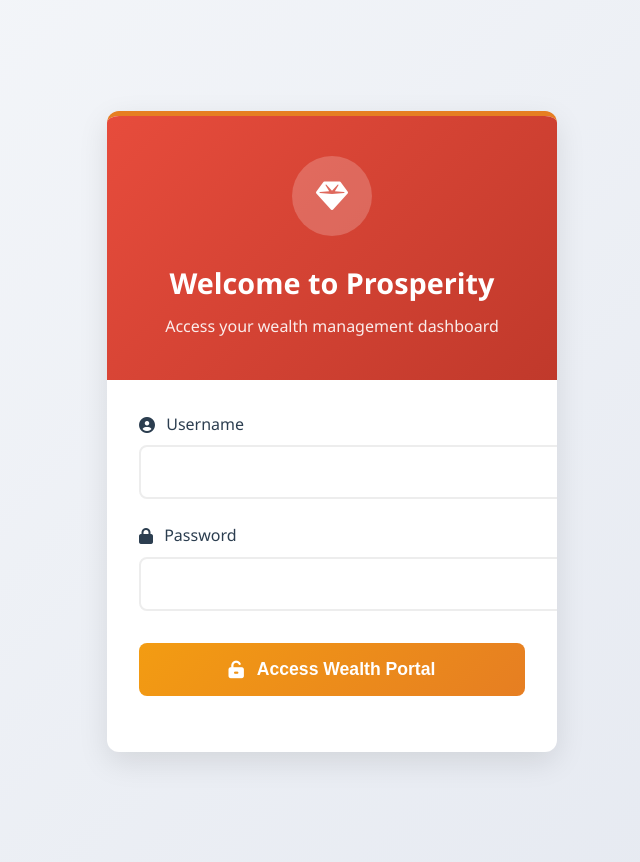
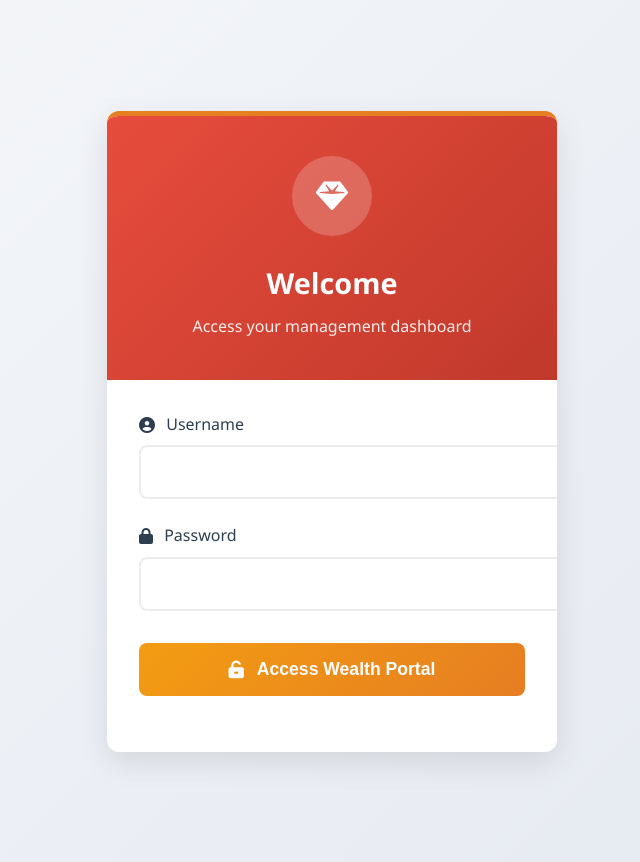
Before and after one commit to oplomo/kakuskos, a Django app: template power/templates/registration/login.html in a window 1280 px wide. Shown: the part 109-971 px from the top of the page, without its empty margins (313-953 px from the left). Run offline with Django 3.2, Linux system fonts and the light colour scheme; the template is opened without the code that fills it, so the values that code supplies are empty, except form fields; tables that the repository leaves empty hold one stand-in row (values such as "Sample post"); form fields are guessed from the names that the template uses; some libraries are stand-ins or nearby versions.

Commit message:
remove unnecesary words

```diff
--- a/power/templates/registration/login.html
+++ b/power/templates/registration/login.html
@@ -7,8 +7,8 @@
             <div class="logo-circle">
                 <i class="fas fa-gem"></i>
             </div>
-            <h2>Welcome to Prosperity</h2>
-            <p>Access your wealth management dashboard</p>
+            <h2>Welcome</h2>
+            <p>Access your management dashboard</p>
         </div>
 
         <form method="post" class="wealth-login-form">
```
